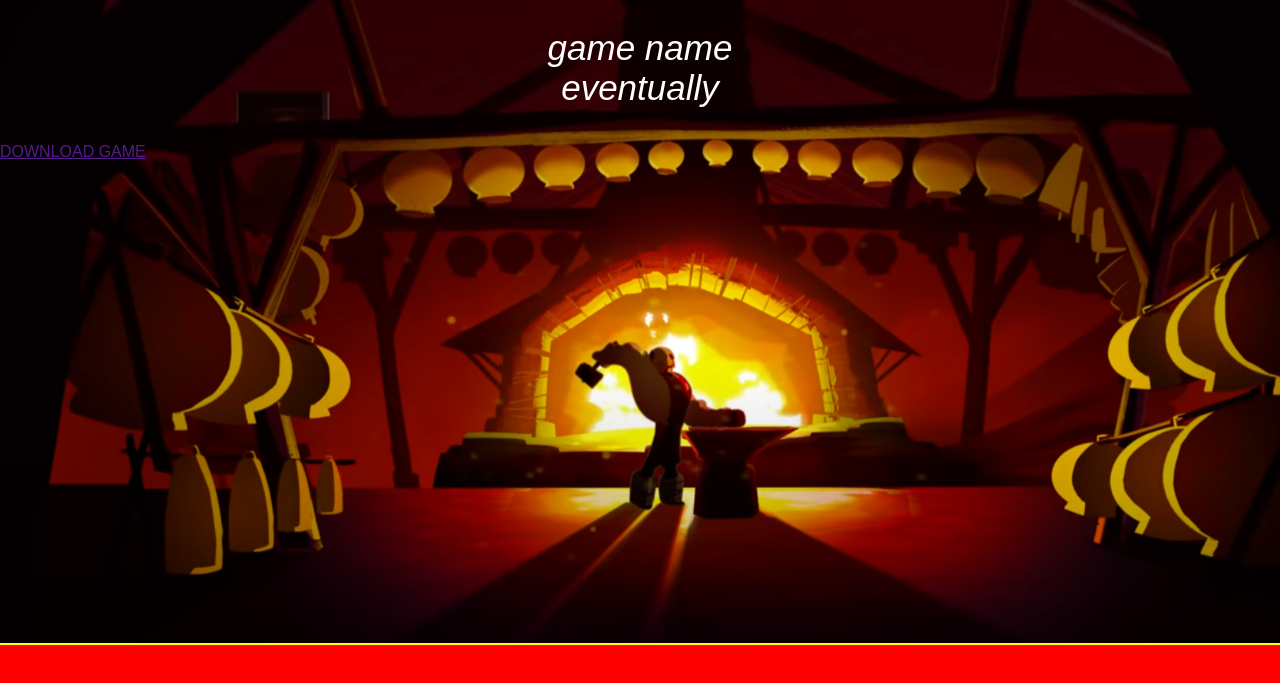
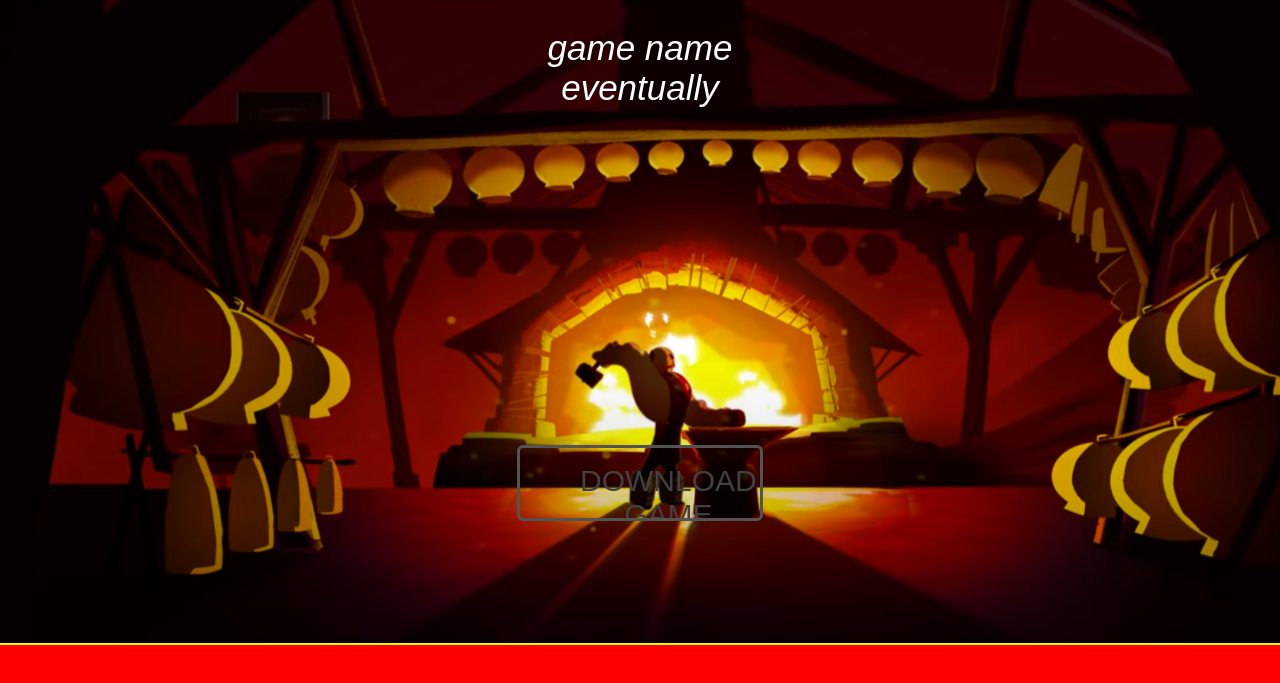
Before and after one commit to codingburgas/2122-the-games--adventures-final-project2022, a plain HTML site: page website/index.html in a window 1280 px wide. Shown: the part 77-760 px from the top of the page. Drawn offline with Linux system fonts and the light colour scheme.

Commit message:
Update styleindex.css

```diff
--- a/website/folder/indexstyle/styleindex.css
+++ b/website/folder/indexstyle/styleindex.css
@@ -71,6 +71,38 @@ nav ul li a{
 
 /* homepage */
 
+/* butona shte bude smenen */
+.download{
+    height: 70px;
+    width: auto;
+    font-size: 30px;
+    margin-top: 340px;
+    margin-left: 520px;
+    margin-right: 520px;
+    margin-bottom: 160px;
+    border-radius: 3px;
+    text-align: center;
+    font-family: sans-serif;
+    list-style: none;
+    overflow: hidden;
+    text-decoration: none;
+    outline: solid white;
+    outline-width: 3px;
+    outline-color: rgb(83, 83, 83);
+    background-color: transparent;
+    box-sizing: border-box;
+}
+.button{
+    font-family: sans-serif;
+    color: rgb(65, 65, 65);
+    list-style: none;
+    overflow: hidden;
+    text-decoration: none;
+    display: inline-block;
+    margin-top: 16px;
+    margin-left: 60px;
+    margin-right: 60px;
+}
 
 #home{
     background-image: url(indexphotos/homebg.png); /*backcrounda shte bude smenen*/
```
